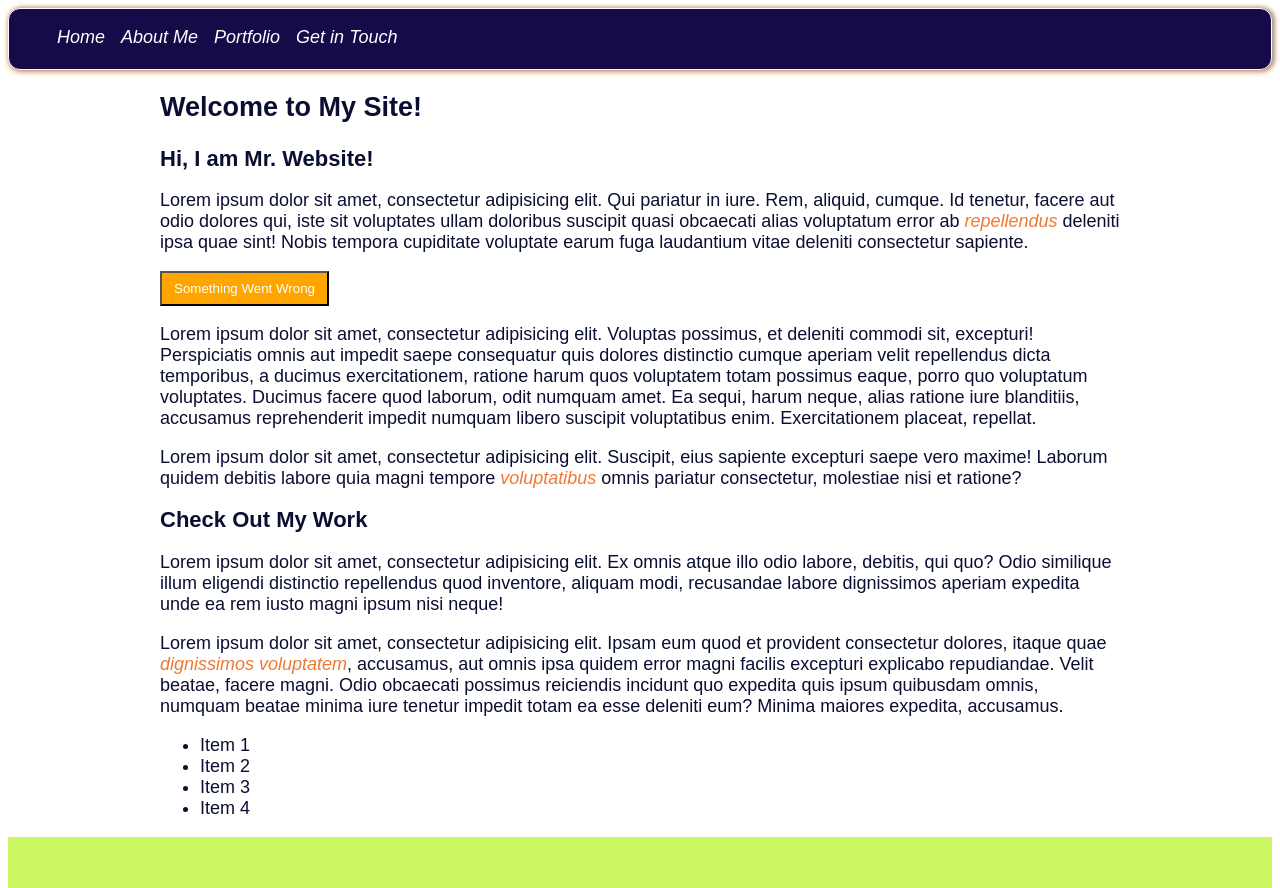
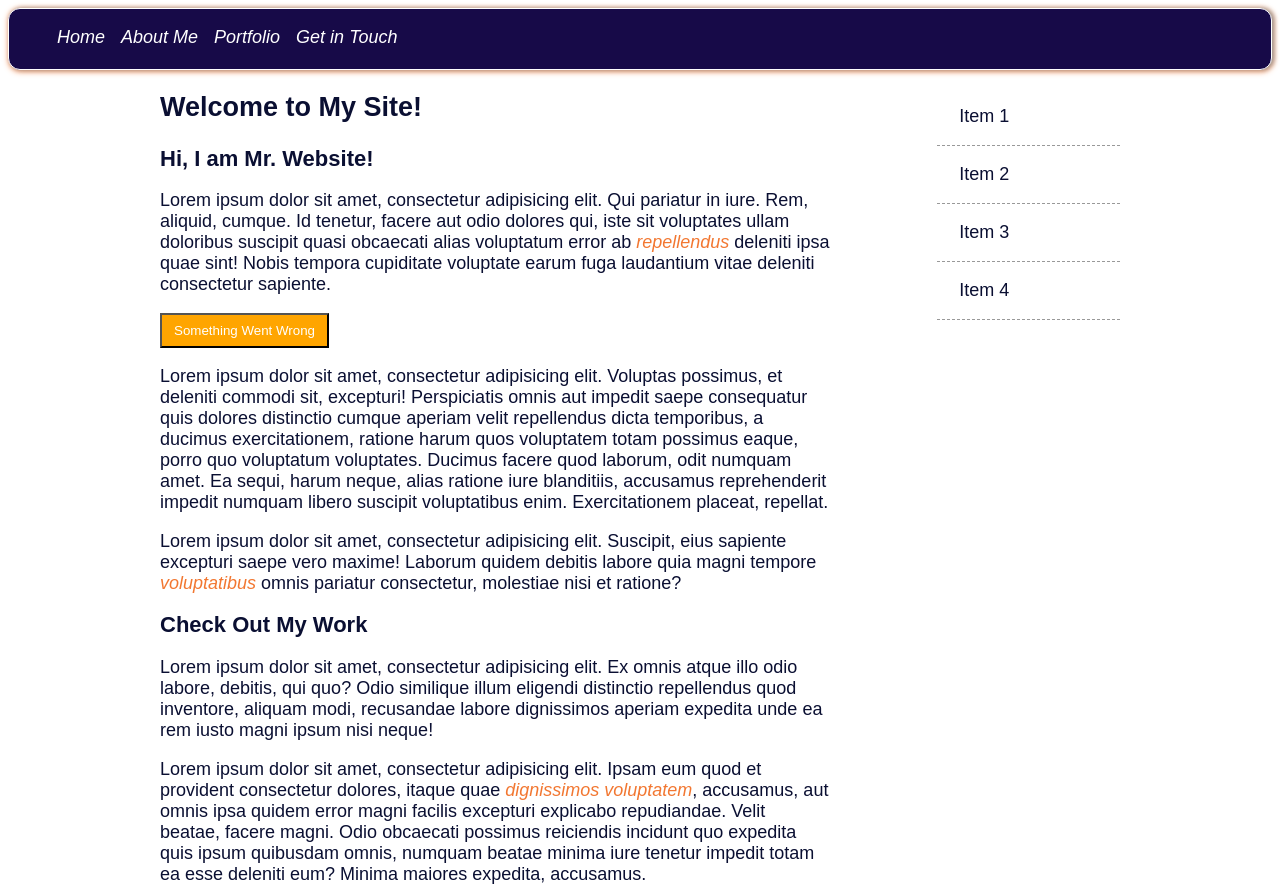
Before and after one commit to wasabi805/sass-udemy, a React app: page / in a window 1280 px wide. Shown: the top 888 px of the page. Built offline with nearby package versions, Linux system fonts and the light colour scheme.

Commit message:
DIY Funcs: GridDefine/resize : Float side-menu right : move footer to bottom : NOTE--> remember that since in a var in vars partial takes a func as an arg, import func partial into vars partial: THIS IS ONE OF THE MOST IMPORTANT LESONS IN THIS SECTION for understanding functions

```diff
--- a/src/assets/sass/main.scss
+++ b/src/assets/sass/main.scss
@@ -8,7 +8,7 @@
 //----- Mixin Partials  ------
 
 @import 'partials/mixins/mixin-lessons';
-@import "functions/_functions.scss";
+@import "partials/functions/_functions.scss";
 
 //----- Mixin for Google fonts API  -----
 
@@ -54,6 +54,9 @@ body{
   @include large-screens{
     font-size: 125%;
   };
+
+  @debug ('Log col-width() from funcs: ', col-width());
+  @debug ('Log $col from vars: ', $col);
 }
 
 h1, h2, h3, h4 {
@@ -139,15 +142,32 @@ a {
 
 
   #content {
+    float: left;
+    width: 6*$col;
   }
 
   #sidebar {
+    float: right;
+    width: 2*$col;
+
+    li{
+      list-style-type: none;
+      text-decoration: none;
+      padding: em(16px) em(20px);
+      border-bottom: 1px dashed #999;
+
+      &:hover{
+        background-color: #efefef;
+      }
+    }
   }
 }
 
 //--- Footer ----
 
 #footer {
+  //clear dropped the footer to the both--> read up on how in the docs later
+  clear: both;
   height: $footer-height;
   background-color: $ternary-color;
 
```
Also changed, not shown: src/assets/sass/partials/functions/_functions.scss (renamed from src/assets/sass/functions/_functions.scss, +7 -0 lines), src/assets/sass/partials/variables/_variables.scss (+6 -1 lines), src/assets/css/main.css.
